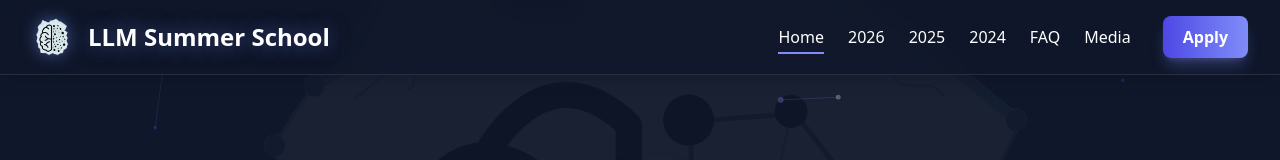
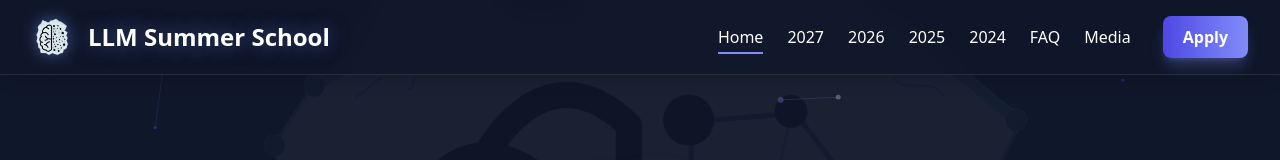
Before and after one commit to armllm/armllm.github.io, a React (Vite) app: page / in a window 1280 px wide. Shown: the top 160 px of the page. Built offline with nearby package versions, Linux system fonts and the light colour scheme.

Commit message:
Add 2027 before 2026 in the top menu

```diff
--- a/src/components/layout/Header.tsx
+++ b/src/components/layout/Header.tsx
@@ -5,6 +5,7 @@ import clsx from 'clsx'
 interface NavLink {
   to: string
   label: string
+  reloadDocument?: boolean
   external?: boolean
   hash?: string
 }
@@ -16,6 +17,7 @@ interface HeaderProps {
 
 const defaultNavLinks: NavLink[] = [
   { to: '/', label: 'Home' },
+  { to: '/2027/', label: '2027', reloadDocument: true },
   { to: '/2026', label: '2026' },
   { to: '/2025', label: '2025' },
   { to: '/2024', label: '2024' },
@@ -103,6 +105,7 @@ export default function Header({ title = 'LLM Summer School', navLinks = default
               <Link
                 key={link.to}
                 to={link.to}
+                reloadDocument={link.reloadDocument}
                 className={clsx(
                   'text-white font-medium relative group',
                   location.pathname === link.to && 'text-accent'
@@ -190,6 +193,7 @@ export default function Header({ title = 'LLM Summer School', navLinks = default
               <Link
                 key={link.to}
                 to={link.to}
+                reloadDocument={link.reloadDocument}
                 onClick={() => setMenuOpen(false)}
                 className={clsx(
                   'text-white font-medium py-3 px-3 rounded-lg hover:bg-white/10 transition-colors',
```
